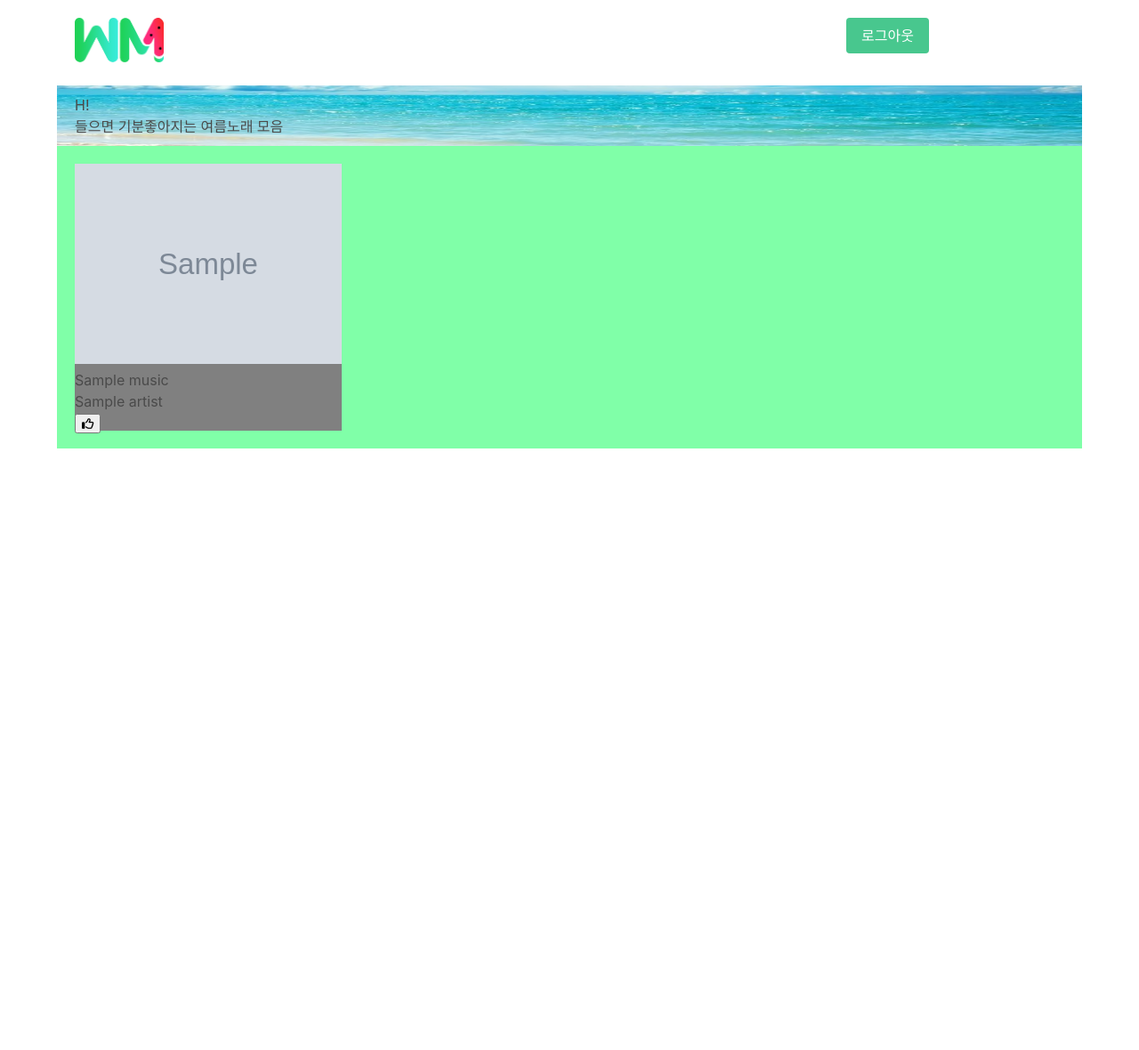
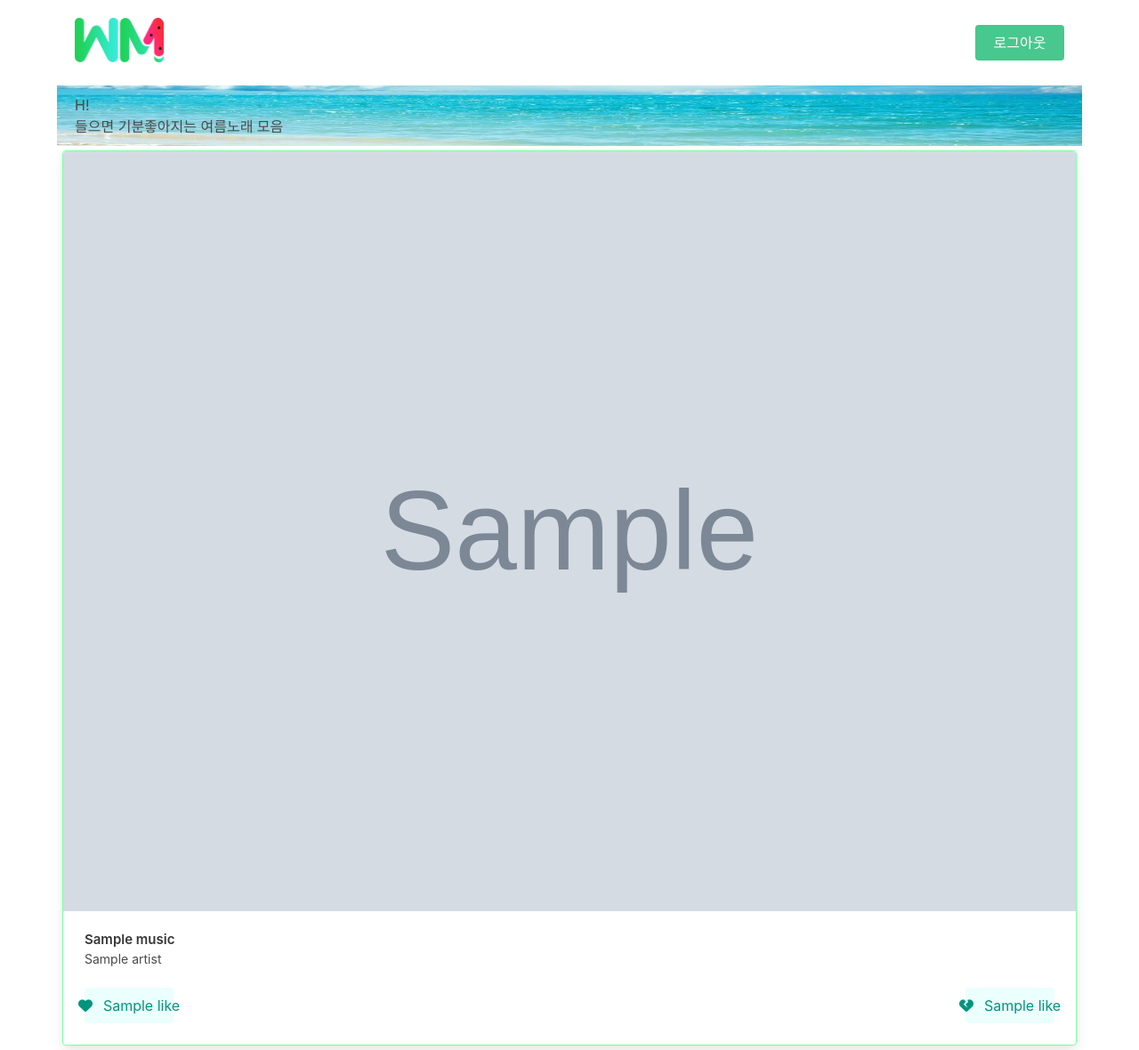
Before and after one commit to gangpyono/hanghae99_miniproject, a Flask app: page / in a window 1280 px wide. Shown: the whole page at 89% size. Before the commit the page ends 504 px from the top, so only its background shows below. Run offline with Flask 2, Linux system fonts and the light colour scheme; grey boxes marked "Sample" are stand-in pictures; a database or web service that is not in the repository returns one stand-in record (values such as "Sample title"); data that the repository does not hold is empty; some libraries are stand-ins or nearby versions.

Commit message:
db분리 + 메인페이지

```diff
--- a/app.py
+++ b/app.py
@@ -1,62 +1,45 @@
 from flask import Flask, render_template, request, jsonify
-import requests
-from bs4 import BeautifulSoup
+
+
+from pymongo import MongoClient
+from pymongo import MongoClient
+
+client = MongoClient('mongodb://3.34.252.62', 27017, username = "test", password = "test")
+db = client.music_list
 
 app = Flask(__name__)
-
-from pymongo import MongoClient
-
-client = MongoClient('localhost', 27017)
-db = client.music_list
-
 
 ## index
 @app.route('/')  # 메인페이지로 이동
 def main():
     main_title = "H!"  # 진자 탬플릿언어에 사용될 내용
     subtitle = "들으면 기분좋아지는 여름노래 모음"
-
-    # 멜론사이트 이미지,가수,제목 크롤링
-    url = 'https://www.melon.com/new/index.htm'
-    headers = {
-        'User-Agent': 'Mozilla/5.0 (Windows NT 10.0; Win64; x64)AppleWebKit/537.36 (KHTML, like Gecko) Chrome/73.0.3683.86 Safari/537.36'}
-    data = requests.get(url, headers=headers)
-    soup = BeautifulSoup(data.text, 'html.parser')
-    trs = soup.select('#frm > div > table > tbody > tr')
-    for tr in trs:
-        img = tr.select_one('td:nth-child(3) > div > a > img')['src']
-        title = tr.select_one('td:nth-child(5) > div > div > div.ellipsis.rank01 > span > a').text
-        artist = tr.select_one('td:nth-child(5) > div > div > div.ellipsis.rank02 > a').text
-
-        doc = {'img': img, 'title': title, 'artist' : artist }
-        db.music_list.insert_one(doc)
-
     music_list = list(db.music_list.find({}, {'_id': False}))
-
-
     return render_template("index.html", title=main_title, subtitle=subtitle, list=music_list)
 
 # 상세페이지로 이동
 @app.route('/detail/<title>')
 def detail(title):
-
-
     ## db에서 title : title인 페이지 찾는다.
     music = db.music_list.find_one({'title':title},{'_id':False})
     ## 댓글 포함
     return render_template("detail.html", music = music )
-
 # 로그인페이지로 이동
 @app.route('/login')
 def login():
     return render_template("login.html")
 
 ## like 버튼클릭시 호출
-@app.route('/', methods=['POST'])
+@app.route('/api/up', methods=['POST'])
 def like():
-    like_receive = request.args.get('like_give')
-    ## like 업데이트
-    return jsonify({'result': 'success'})
+    id_receive = request.args.get('id_give')
+    target_like = db.music_list.find_one({'id': id_receive})
+    current_like = target_like['like']
+
+    new_like = current_like +1
+    db.users.update_one({'id': id_receive}, {'$set': {'like': new_like}})
+
+    return jsonify({'msg': '좋아요 완료!'})
 
 
 
--- a/static/style.css
+++ b/static/style.css
@@ -5,27 +5,44 @@ body {
 * {
     box-sizing : border-box;
 }
+p {
+    margin  :0;
+}
 
 ul {
     list-style: none;
     padding : 0;
 }
 
+button
+
+.container {
+    max-width : 1200px;
+}
+
+/* navbar */
 nav {
-    max-width: 1000px;
     display : flex;
     justify-content: space-between;
     padding : 20px;
+    border-bottom: 1px green;
 }
 
 .mainImage {
     margin: auto;
 }
-
 .mainIcon img{
     width: 100px;
 }
 
+
+.button {
+    width : 100px;
+    height : 50px;
+}
+
+
+/*리스트*/
 .subtitle-container {
     padding : 10px 20px;
     background-image : url('mainimage.jpg');
@@ -34,22 +51,44 @@ nav {
     background-position : center;
 }
 
-.itemList {
 
-}
 
 .itemList {
     display : flex;
+    justify-content: center;
     flex-wrap: wrap;
-
-    background : #80FFA8;
 }
 
 
-.item {
-    height : 300px;
-    width : 300px;
-    background : grey;
-    margin : 20px;
 
+.card.item {
+    flex-basis : 30%;
+    flex-grow : 1;
+    border : 1px #80FFA8 solid;
+    margin: 5px 6px;
+    transition: all 300ms ease-in;
 }
+
+.card.item:hover {
+    transform: translate(-5px,-5px);
+    box-shadow: 10px 10px 5px grey;
+}
+
+.card .card-content .title {
+    font-size : 15px;
+}
+
+.card .card-content .subtitle {
+    font-size : 14px;
+}
+
+.heart {
+    display : flex;
+    justify-content: space-between;
+    border-top: 1px;
+}
+
+.heart-btn__icon,
+.heart-btn__count {
+  padding : 0 6px;
+ }
--- a/templates/detail.html
+++ b/templates/detail.html
@@ -6,5 +6,11 @@
 </head>
 <body>
 <h1>{{ music }}</h1>
+<p align="middle">
+    <iframe width="560" height="315" src="{{ music.url }}" title="YouTube video player"
+            frameborder="0"
+            allow="accelerometer; autoplay; clipboard-write; encrypted-media; gyroscope; picture-in-picture"
+            allowfullscreen></iframe>
+</p>
 </body>
 </html>
--- a/templates/index.html
+++ b/templates/index.html
@@ -14,7 +14,20 @@
     <script !src="../static/main.js" defer></script>
     <script>
         // like버튼 클릭시
-        function plus() {
+        function up(id) {
+            $.ajax({
+                type: "POST",
+                url: "/api/up",
+                data: {id_give:id},
+                success: function (response) {
+                    alert(response['msg']);
+                    window.location.reload() //페이지 새로고침
+                }
+            });
+            console.log(id);
+        }
+
+        function down() {
             $.ajax({
                 type: "POST",
                 url: "/",
@@ -34,27 +47,40 @@
         <a class="mainIcon" href="/">
             <img src="{{ url_for('static', filename='워터멜론icon.png') }}">
         </a>
-{#        <button onclick="window.location.href = '/login'">로그아웃</button>#}
+        <div class="buttons">
             <button class="button is-success">로그아웃</button>
+        </div>
         <!--버튼클릭시 로그인페이지로 이동-->
     </nav>
-
     <div class="subtitle-container">
         <h3>{{ title }}</h3>
         <h2>{{ subtitle }}</h2>
     </div>
-
     <ul class="itemList">
         {% for item in list %}
-            <li class="item">
-                <a href='detail/{{ item.title }}'><img class="item__img" src="{{ item.img }}" alt="음악 이미지"/></a>
-                <div class="item__description">
-                    <h3 class="item__description__title">{{ item.title }}</h3>
-                    <span class="item__description__singer">{{ item.artist }}</span><!-- 진자템플릿언어 -->
+            <div class="card item">
+                <div class="card-image">
+                    <figure class="image is-4by3">
+                        <a href='detail/{{ item.title }}'>
+                            <img src="{{ item.img }}" alt="Placeholder image">
+                        </a>
+                    </figure>
                 </div>
-                <button class="item_like" onclick="plus()"><i class="far fa-thumbs-up"></i></button>
-                <span class="item_like-ount"></span>
-            </li>
+                <div class="card-content">
+                    <p class="title is-4 ">{{ item.title }}</p>
+                    <p class="subtitle is-6   ">{{ item.artist }}</p>
+                    <div class="heart">
+                        <button onclick="up('{{ item.id }}')" class="button is-primary is-light heart-btn">
+                            <i class="fas fa-heart heart-btn__icon"></i>
+                            <span class="heart-btn__count">{{ item.like }}</span>
+                        </button>
+                        <button onclick="down()" class="button is-primary is-light heart-btn">
+                            <i class="fas fa-heart-broken heart-btn__icon"></i>
+                            <span class="heart__count heart-btn__count">{{ item.like }}</span>
+                        </button>
+                    </div>
+                </div>
+            </div>
         {% endfor %}
     </ul>
 </div>
```
Also changed, not shown: db.py (added, +30 -0 lines), example.py (deleted, +0 -20 lines), 1 other file.
